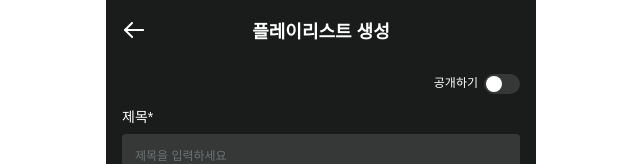
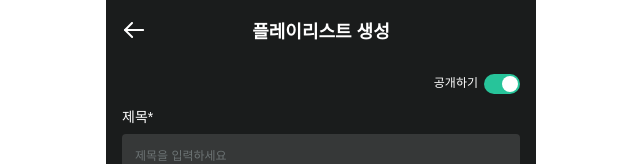
Before and after one commit to Dev-FE-3/toy-project3-team2, a React (Vite) app: page /playlist/create in a window 1280 px wide. Shown: the top 164 px of the page, without its empty margins (319-959 px from the left). Built offline with nearby package versions, Linux system fonts and the light colour scheme; no server answers.

Commit message:
Refactor: 플레이리스트 생성 시 공개 여부 기본 값 수정

```diff
--- a/src/pages/PlaylistCreate.tsx
+++ b/src/pages/PlaylistCreate.tsx
@@ -34,7 +34,7 @@ interface EditPlaylistPayload {
 }
 
 const PlaylistCreate = () => {
-  const [isPublic, setIsPublic] = useState(false);
+  const [isPublic, setIsPublic] = useState(true);
   const [title, setTitle] = useState("");
   const [description, setDescription] = useState("");
   const [videoUrl, setVideoUrl] = useState("");
```
